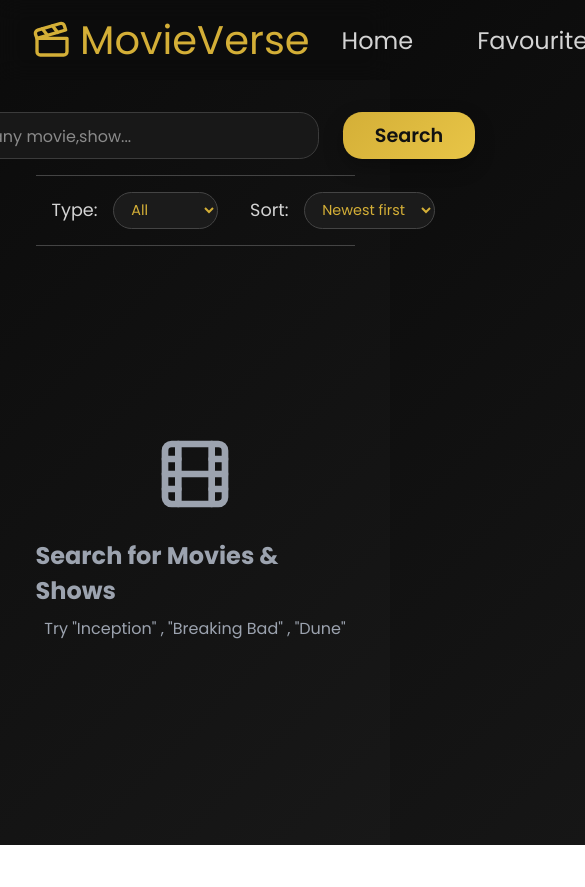
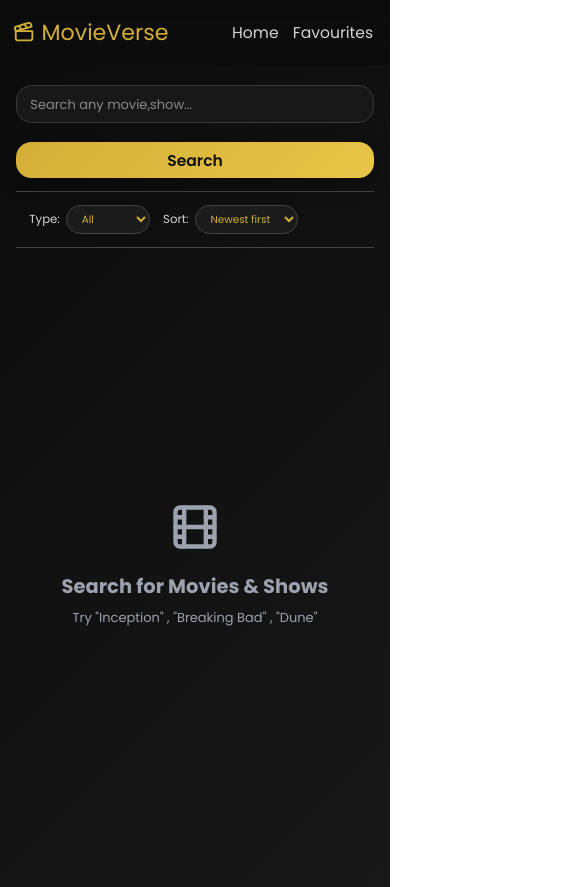
Before and after one commit to codewithyashsoni/MovieVerse, a React (Vite) app: page / in a window 390 px wide. Shown: the top 887 px of the page, 585 px wide, since content can reach past the window. Before the commit the page ends 845 px from the top, so only its background shows below. Built offline with nearby package versions, Linux system fonts and the light colour scheme; no server answers.

Commit message:
Added responsiveness code

```diff
--- a/src/index.css
+++ b/src/index.css
@@ -319,8 +319,12 @@ body{
     font-size: 1.8rem;
     border-radius: var(--radius-md) var(--radius-md) 0 0;
 }
+.no-poster span{
+    text-align: center;
+}
 .card-title{
     color: var(--text-primary);
+    font-size: 1.2rem;
     padding :.5rem 0;
     text-align: center;
     display: -webkit-box;
@@ -451,3 +455,145 @@ body{
 .empty-container p{
     margin-top: .5rem;
 }
+@media (max-width: 1024px){
+    html{
+        font-size: 15px;
+    }
+    .movie-grid-container{
+        grid-template-columns: repeat(2, 1fr);
+    }
+    .nav-list{
+        width: auto;
+        gap :1rem;
+    }
+}
+@media(max-width: 768px){
+    html{
+        font-size: 14px;
+    }
+    .container{
+        width: 95%;
+    }
+    .logo{
+        font-size: 2rem;
+    }
+    .logo-icon{
+        height: 2rem;
+        width: 2rem;
+    }
+    .nav-list{
+        width :100%;
+        justify-content: end;
+        gap: 1rem;
+    }
+    .nav-button{
+        padding: 0 .5rem;
+        font-size: 1.2rem;
+    }
+    .search-container form{
+        width: 100%;
+        flex-direction: column;
+    }
+    .search-input{
+        width: 100%;
+        min-width: 0;
+    }
+    .search-button{
+        width: 100%;
+    }
+    .movie-info h1{
+        font-size: 2rem;
+    }
+    .movie-info p{
+        font-size: 1rem;
+    }
+    .card-poster, .no-poster, .movie-poster{
+        height: 18rem;
+    }
+    .movie-card{
+        padding: .8rem;
+    }
+    .card-title{
+        min-height: 4rem;
+    }
+    .detail-second-div p{
+        font-size: 1.2rem;
+    }
+    .detail-third-div p{
+        font-size: 1rem;
+    }
+}
+@media (max-width: 480px){
+    html{
+        font-size: 13px;
+    }
+    .home-container, .details-container{
+        padding: .5rem;
+    }
+    .logo{
+        font-size: 1.7rem;
+    }
+    .logo-icon{
+        height: 1.7rem;
+        width: 1.7rem;
+    }
+    .navbar{
+        padding: 0 1rem;
+    }
+    .nav-list{
+        gap: .5rem;
+    }
+    .nav-button{
+        padding: 0 .3rem;
+    }
+    .filter-sort-container{
+        gap :1rem;
+    }
+    .filter-container, .sort-container{
+        gap: .5rem;
+    }
+    .filter-sort-title{
+        font-size: .9rem;
+    }
+    .select-container{
+        font-size: .8rem;
+    }
+    .movie-grid-container{
+        gap: .75rem;
+        padding: .5rem;
+    }
+    .movie-card{
+        padding :.6rem;
+    }
+    .card-poster, .no-poster{
+        height: 14rem;
+    }
+    .card-title{
+        font-size :1.1rem;
+    }
+    .card-type, .card-year{
+        font-size: .95rem;
+    }
+    .detail-first-div{
+        flex-direction: column;
+        align-items :center
+    }
+    .movie-poster, .detail-first-div .no-poster{
+        width :100%;
+        max-width: 15rem;
+    }
+    .movie-info h1{
+        text-align: center;
+    }
+    .movie-info p{
+        text-align :center;
+    }
+    .empty-icon{
+        height: 4rem;
+        width: 4rem;
+    }
+    .loader{
+        width: 3rem;
+        height: 3rem;
+    }
+}
--- a/src/pages/Home.jsx
+++ b/src/pages/Home.jsx
@@ -45,6 +45,7 @@ function Home({setQuery, data, toggleFavourite, favourites, handleMovieClick, lo
         <div className="home-container">
             <SearchBar setQuery={setQuery} />
             <FilterSortBar setFilter={setFilter} setSort={setSort} />
+            <div className="home-content">
                 {loading ? (
                     <Loader />
                 ) : error ? (
@@ -67,6 +68,7 @@ function Home({setQuery, data, toggleFavourite, favourites, handleMovieClick, lo
                     )
 
                 )}
+            </div>
 
         </div>
     )
```
Lines whose indentation alone changed are shown as unchanged.
